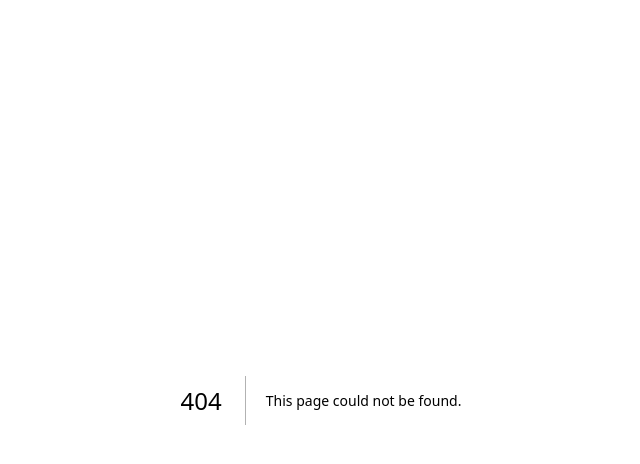
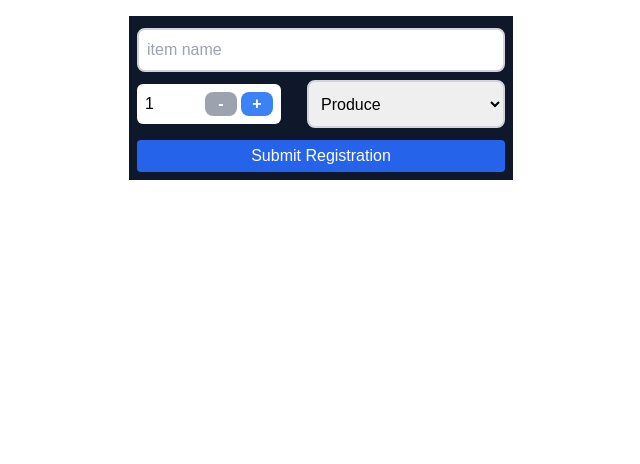
Before and after one commit to GabrielEllie/cprg306-assignments, a Next.js app: page /week-5 in a window 1280 px wide. Before the commit this address had no page. Shown: the top 464 px of the page, without its empty margins (319-959 px from the left). Built offline with nearby package versions, Linux system fonts and the light colour scheme.

Commit message:
Created week-5 and updated week-4
Just incase the week-4 hasnt been updated, it will be here. new-item is now a component instead of an empty file. For week-5, I created a form that takes that component from week-4 and add more parts such as a name and category and holds it into an object.

```diff
--- a/app/week-4/new-item.js
+++ b/app/week-4/new-item.js
@@ -3,7 +3,7 @@
 import { useState } from "react";
 
 export default function NewItem(itemName, realQuantity, cateegory) {
-    let [quantity, setQuantity] = useState(1);
+    const [quantity, setQuantity] = useState(1);
     const btnStyle = "w-8 bg-blue-500 text-white font-semibold rounded-lg hover:bg-blue-700 disabled:bg-gray-400";
 
     const incrementQuantity = () => {
--- /dev/null
+++ b/app/week-5/new-item.js
@@ -0,0 +1,113 @@
+"use client"
+
+import { useState } from "react";
+
+
+export default function NewItem(realItemName, realQuantity, realCategory) {
+    const [name, setName] = useState("");
+    const [quantity, setQuantity] = useState(1);
+    const [category, setCategory] = useState("produce");
+
+    const btnStyle = "w-8 bg-blue-500 text-white font-semibold rounded-lg hover:bg-blue-700 disabled:bg-gray-400";
+
+    const incrementQuantity = () => {
+        if (quantity < 20) {
+            setQuantity(quantity + 1);
+        };
+    };
+
+    const decrementQuantity = () => {
+        if (quantity > 1 ) {
+            setQuantity(quantity - 1);
+        };
+    };
+
+    let incrementDisable = false;
+    let decrementDisable = false;
+
+    if (quantity <= 1) {
+        decrementDisable = true;
+    }
+
+    if (quantity >= 20) {
+        incrementDisable = true;
+    }
+
+    const handleNameChange = (event) => setName(event.target.value);
+    const handleCategoryChange = (event) => setCategory(event.target.value);
+
+    const handleSubmit = (event) => {
+        event.preventDefault();
+        console.dir(event);
+
+        let item = {
+            itemName: name,
+            itemQuantity: quantity,
+            itemCategory: category
+        }
+
+        alert(`
+            Name: ${item.itemName}
+            Quantity: ${item.itemQuantity}
+            Category: ${item.itemCategory}
+        `);
+
+        setName("");
+        setQuantity(1);
+        setCategory("produce");
+    }
+
+    return(
+        <form className="p-2 m-4 bg-slate-900 text-black max-w-sm w-full">
+            <div className="mb-2">
+                <input type="text"
+                placeHolder="item name"
+                onChange={handleNameChange}
+                className="w-full mt-1 border-2 border-gray-300 p-2 rounded-lg"
+                value={name} />
+            </div>
+            <div className="flex justify-between">
+                <div className="p-2 mt-1 mb-1 rounded-md bg-white text-white w-36">
+                    <div className="flex justify-between">
+                        <p className="text-black">{quantity}</p>
+                        <div className="flex">
+                            <button
+                            type="button"
+                            className={btnStyle}
+                            onClick={decrementQuantity}
+                            disabled={decrementDisable}
+                            >-</button>
+                            <button
+                            type="button"
+                            className={`${btnStyle} ml-1`}
+                            onClick={incrementQuantity}
+                            disabled={incrementDisable}
+                            >+</button>
+                        </div>
+                    </div>
+                </div>
+                <select className="ml-1 border-2 border-gray-300 p-2 rounded-lg"
+                        onChange={handleCategoryChange}
+                            value={category}>
+                            <option disabled value="">-- Select a Category --</option>
+                            <option value="produce">Produce</option>
+                            <option value="dairy">Dairy</option>
+                            <option value="bakery">Bakery</option>
+                            <option value="meat">Meat</option>
+                            <option value="frozenFoods">Frozen Foods</option>
+                            <option value="cannedGoods">Canned Goods</option>
+                            <option value="dryGoods">Dry Goods</option>
+                            <option value="beverages">Beverages</option>
+                            <option value="snacks">Snacks</option>
+                            <option value="household">Household</option>
+                            <option value="other">Other</option>
+                        </select>
+            </div>
+            <div className="w-full">
+                <button type="submit"
+                className="px-2 py-1 mt-3 rounded text-white bg-blue-600 hover:bg-blue-400 active:bg-blue-900 w-full"
+                onClick={handleSubmit}>Submit Registration</button>
+            </div>
+        </form>
+    );
+};
--- /dev/null
+++ b/app/week-5/page.js
@@ -0,0 +1,9 @@
+import NewItem from "./new-item";
+
+export default function Page() {
+    return(
+        <main className="flex justify-center w-full">
+            <NewItem />
+        </main>
+    );
+};
```
